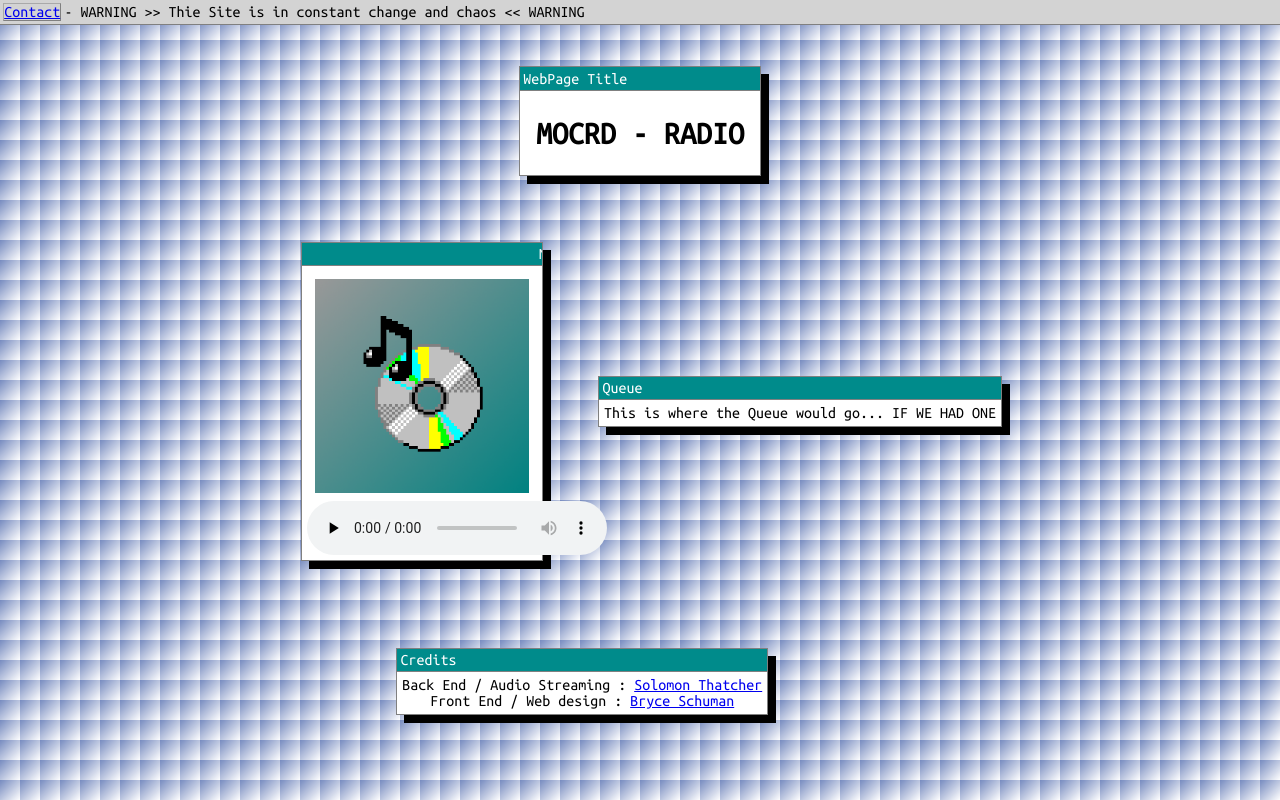
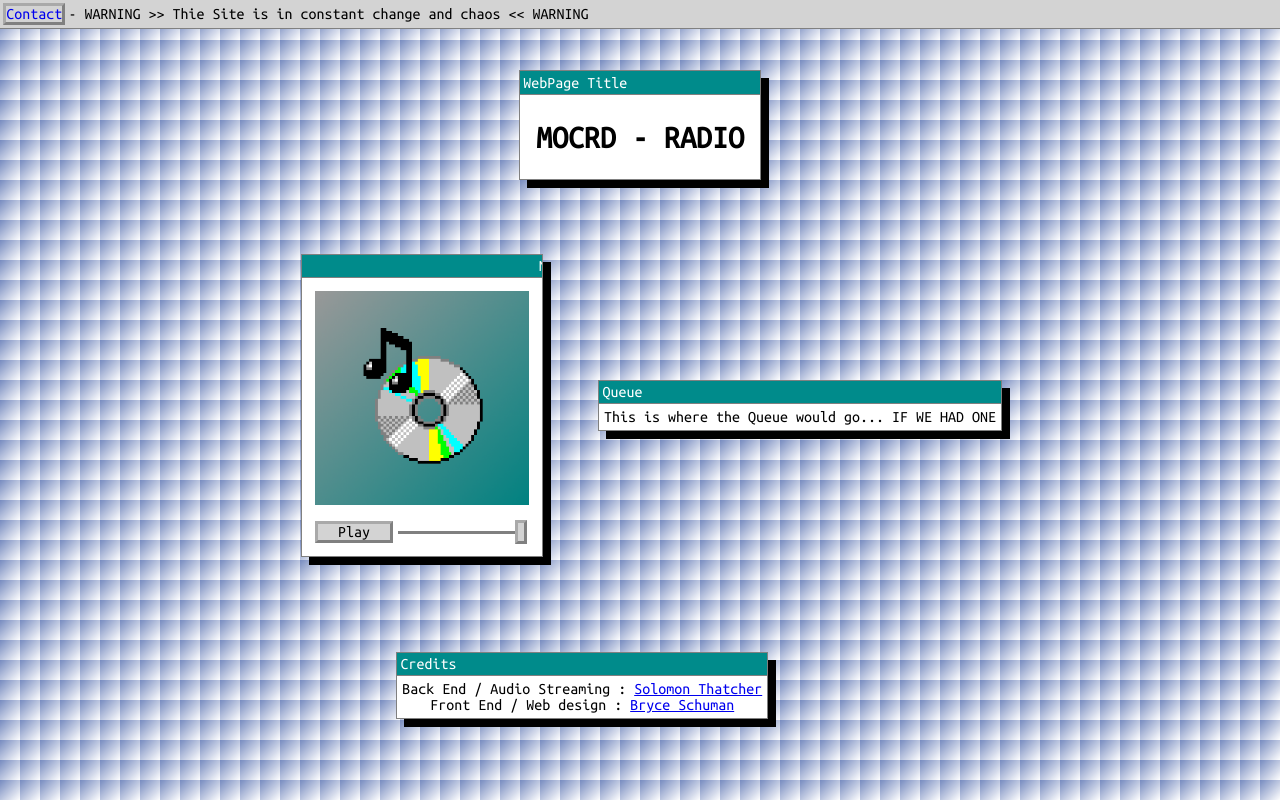
Before and after one commit to PenguinBomber/Radio-MOCRD, a plain HTML site: page index.html in a window 1280 px wide. Drawn offline with Linux system fonts and the light colour scheme; no server answers; a web font is replaced by a local one.

Commit message:
Controls Update

```diff
--- a/index.html
+++ b/index.html
@@ -16,7 +16,7 @@
 	<body>
 		<!--Status Bar-->
 		<div class="status">
-			<a href="mailto:web@mocrd.org" class="button">Contact</a>
+			<a href="mailto:web@mocrd.org"><button>Contact</button></a>
 			- WARNING >> Thie Site is in constant change and chaos << WARNING
 		</div>
 		<div id="grid">
@@ -35,13 +35,16 @@
 					<image alt="Album Art Placeholder" id="albumArt" class="art" src="images/noArt.png">
 					<div id="playerControls"></div>
 					<audio
-						controls
 						preload="none"
 						type="audio/mpeg">
 						<source src="https://radio.ngrok.io/live">
 						<!--display for unsupported browsers-->
 						Your Browser is kinda wack. <a href="https://radio.ngrok.io/live.m3u">Download</a> the audio stream instead.
 					</audio>
+					<div class="controls">
+						<button id="playPause">Play</button>
+						<input id="volume" type="range" value="100">
+					</div>
 				</div>
 			</div>
 
--- a/scripts/main.js
+++ b/scripts/main.js
@@ -2,11 +2,46 @@ nowPlaying = "null - null"
 //start the title track tile shower when the page is ready
 document.addEventListener("DOMContentLoaded", function(){
 	getMetaData();
+
+	//query the doc tags
+	audioTag = document.querySelector("audio");
+	button = document.querySelector("#playPause")
+	volume = document.querySelector("#volume")
+
+	//setup the volume slider
+	volume.addEventListener("input", function() {
+		audioTag.volume = volume.value / 100;
+	})
+
+	//setup the play button
+	button.addEventListener("click", function(){
+		if (audioTag.paused) {
+			audioTag.play();
+		} else {
+			audioTag.pause();
+		}
+		updateButton();
+	})
+
+	//setup the play button auto update
+	audioTag.addEventListener("playing", updateButton);
+	audioTag.addEventListener("pause", updateButton);
+
 	//I HAVE NO CLUE HOW THIS FIXES THE SAFARI BUG BUT WHATEVER IT WORKS NOW
 	//setTimeout(startPlayback,500);
 	// ??NO??
 })
 
+//button update function
+function updateButton() {
+	console.log("yes")
+	button = document.querySelector("#playPause")
+	if (audioTag.paused) {
+		button.innerHTML = "Play"
+	} else {
+		button.innerHTML = "Pause"
+	}
+}
 //load the audio and play it to get around the safari infiload bug
 function startPlayback() {
 	audioTag = document.querySelector("audio");
--- a/styles/style.css
+++ b/styles/style.css
@@ -10,20 +10,98 @@ body {
     margin: 0;
     padding: 0;
 }
+/*remove browser button styles*/
+button, input[type="submit"], input[type="reset"] {
+	background: none;
+	color: inherit;
+	border: none;
+	padding: 0;
+	font: inherit;
+	cursor: pointer;
+	outline: inherit;
+}
+/*CSS for stylising components*/
 .art {
     width: calc(100% - 1rem);
     margin: 0.5rem;
 }
-/*CSS for stylising components*/
-.button {
-    border-top: darkgray 0.1rem solid;
-    border-left: darkgray 0.1rem solid;
-    border-bottom: gray 0.1rem solid;
-    border-right: gray 0.1rem solid;
+.controls {
+    width: calc(100% - 1rem);
+    margin: 0.5rem;
+
+    display: flex;
+    justify-items: center;
+    align-items: stretch;
+}
+input[type="range"] {
+    -webkit-appearance: none;
+}
+
+input[type="range"]:focus {
+    outline: none;
+}
+
+input[type="range"]::-webkit-slider-runnable-track {
+    background: gray;
+    height: 0.2rem;
+}
+
+input[type="range"]::-moz-range-track {
+    background: gray;
+    height: 0.2rem;
+}
+
+input[type="range"]::-webkit-slider-thumb {
+    -webkit-appearance: none;
+    border-top: darkgray 0.2rem solid;
+    border-left: darkgray 0.2rem solid;
+    border-bottom: gray 0.2rem solid;
+    border-right: gray 0.2rem solid;
 
     margin: 0rem 0.2rem 0 0;
+
+    background-color: lightgray;
+
+    height: 1.5rem;
+    width: 0.8rem;
+    margin-top: -0.65rem;
 }
 
+input[type="range"]::-moz-range-thumb {
+    border-top: darkgray 0.2rem solid;
+    border-left: darkgray 0.2rem solid;
+    border-bottom: gray 0.2rem solid;
+    border-right: gray 0.2rem solid;
+
+    margin: 0rem 0.2rem 0 0;
+
+    background-color: lightgray;
+
+    height: 1rem;
+    width: 0.5rem;
+    margin-top: -0.65rem;
+}
+
+button {
+    border-top: darkgray 0.2rem solid;
+    border-left: darkgray 0.2rem solid;
+    border-bottom: gray 0.2rem solid;
+    border-right: gray 0.2rem solid;
+
+    margin: 0rem 0.2rem 0 0;
+
+    background-color: lightgray;
+}
+
+button:active {
+    border-top: gray 0.2rem solid;
+    border-left: gray 0.2rem solid;
+    border-bottom: darkgray 0.2rem solid;
+    border-right: darkgray 0.2rem solid;
+}
+#playPause {
+    width: 5rem;
+}
 .window {
     margin: 1rem;
     justify-self: center;
```
